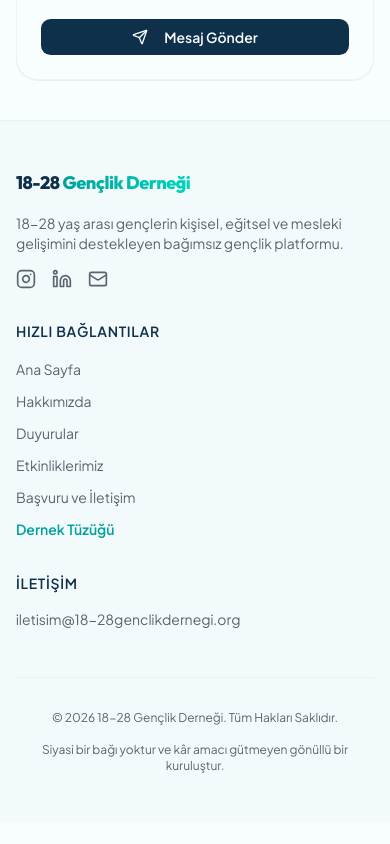
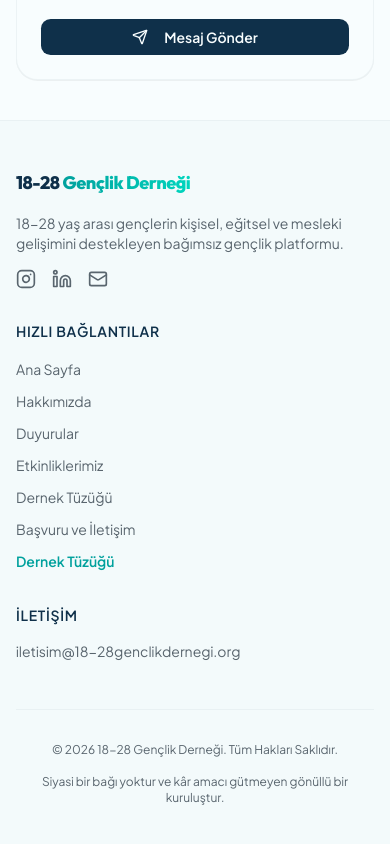
Before and after one commit to buketpolatoglu1-create/dernekweb, a Next.js app: page /basvuru-ve-iletisim in a window 390 px wide. Shown: the part 2920-3764 px from the top of the page. Before the commit the page ends 3742 px from the top, so only its background shows below. Built offline with nearby package versions, Linux system fonts and the light colour scheme.

Commit message:
Added Dernek Tüzüğü to mainNav for mobile and desktop menu

```diff
--- a/components/layout/Header.tsx
+++ b/components/layout/Header.tsx
@@ -27,6 +27,8 @@ export function Header() {
         return t("nav.announcements");
       case "/etkinlikler":
         return t("nav.events");
+      case "/tuzuk":
+        return language === "en" ? "Bylaws" : "Dernek Tüzüğü";
       case "/basvuru-ve-iletisim":
         return t("nav.contact");
       case "/bagis":
--- a/content/site-config.ts
+++ b/content/site-config.ts
@@ -27,6 +27,10 @@ export const siteConfig = {
       href: "/etkinlikler",
     },
     {
+      title: "Dernek Tüzüğü",
+      href: "/tuzuk",
+    },
+    {
       title: "Başvuru ve İletişim",
       href: "/basvuru-ve-iletisim",
     },
```
